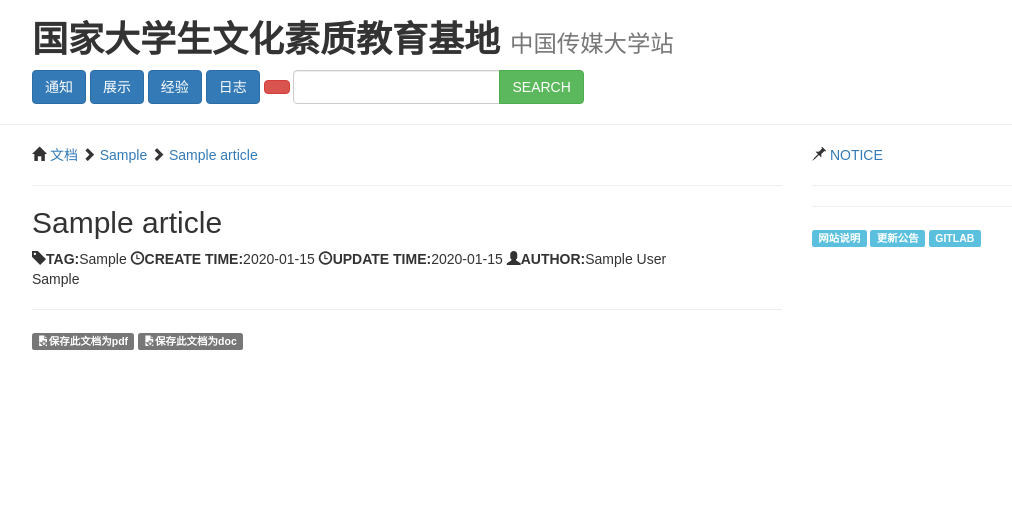
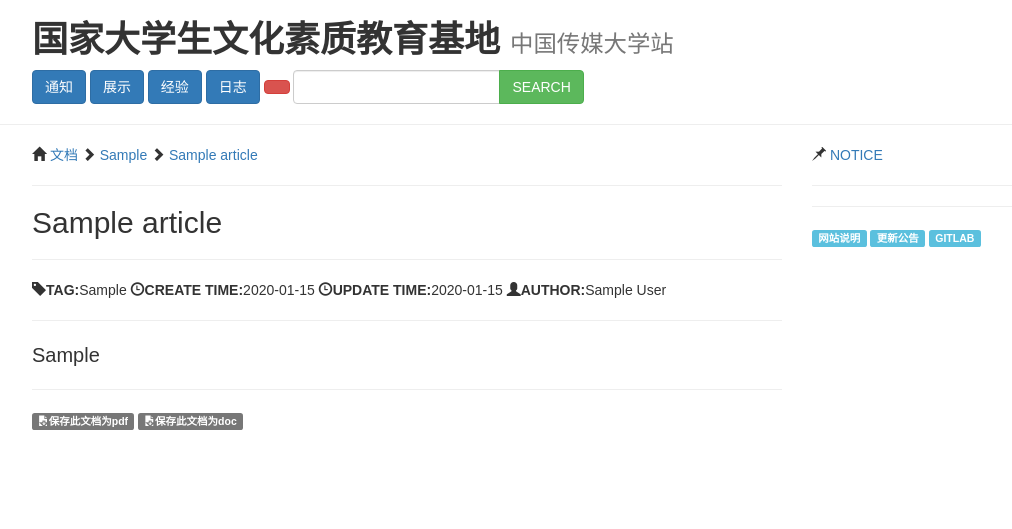
Before and after one commit to fkworld/wenhua_cuc, a Flask app: page /article/1 in a window 1280 px wide. Shown: the top 529 px of the page, without its empty margins (38-1050 px from the left). Run offline with Flask 2, Linux system fonts and the light colour scheme; tables that the repository leaves empty hold one stand-in row (values such as "Sample post"); some libraries are stand-ins or nearby versions.

Commit message:
修复文章显示页面的css

```diff
--- a/static/font.css
+++ b/static/font.css
@@ -1,3 +1,9 @@
 * {
-    font-family: Arial, Microsoft YaHei;
+  font-family: Arial, Microsoft YaHei;
+  text-align:justify;
+  text-justify:inter-ideograph;
 }
+
+.article_context {
+  font-size: 20px;
+}
--- a/templates/article.html
+++ b/templates/article.html
@@ -13,22 +13,23 @@
 <div id="article_title">
     <h2>{{ article.title }}</h2>
 </div>
-<div id="article_info" class="col-sm-12">
-    <div class="row">
+<hr>
+<div id="article_info">
     <span class="glyphicon glyphicon-tag"></span><b>TAG:</b>{{ article.get_tag_name() }}
     <span class="glyphicon glyphicon-time"></span><b>CREATE TIME:</b>{{ article.get_create_time() }}
     <span class="glyphicon glyphicon-time"></span><b>UPDATE TIME:</b>{{ article.get_update_time() }}
     <span class="glyphicon glyphicon-user"></span><b>AUTHOR:</b>{{ article.author }}
 </div>
-    <div class="row">
+<div id="article_operate">
     {% if current_user.is_authenticated %}
+    <hr>
     <span class="glyphicon glyphicon-edit"></span><b>FLAG:</b>{{ article.get_flag_name() }}
     <a href="{{ url_for('views_blueprint.edit_article',article_id=article.id) }}"><span class="glyphicon glyphicon-pencil"></span>EDIT</a>
     <a href="{{ url_for('views_blueprint.delete_article',article_id=article.id) }}"><span class="glyphicon glyphicon-trash"></span>DELETE</a>
     {% endif %}
 </div>
-</div>
-<div id="article_context">
+<hr>
+<div id="article_context" class="article_context">
     {{ article.txt_html | safe }}
 </div>
 {% endblock %}
--- a/templates/bootstrap.html
+++ b/templates/bootstrap.html
@@ -10,7 +10,7 @@
 
     <!-- Bootstrap -->
     <link href="{{ url_for("static", filename="bootstrap/css/bootstrap.min.css") }}" rel="stylesheet"><!-- bootstrap -->
-    <link href="{{ url_for("static", filename="font.css") }}" rel="stylesheet" ><!-- 自定义字体文件 -->
+    <link href="{{ url_for("static", filename="font.css" ) }}" rel="stylesheet"><!-- 自定义字体文件 -->
     <!-- 特别注意此处的引用方式，这是flask模式下的标准引用格式 -->
 
     <!-- HTML5 shim and Respond.js for IE8 support of HTML5 elements and media queries -->
@@ -28,10 +28,12 @@
     {% block content %}
     {% endblock %}
 
+    {% block scripts %}
     <!-- jQuery (necessary for Bootstrap's JavaScript plugins) -->
     <script src="https://cdn.bootcss.com/jquery/1.12.4/jquery.min.js"></script>
     <!-- Include all compiled plugins (below), or include individual files as needed -->
     <script src="{{ url_for("static", filename="bootstrap/js/bootstrap.min.js") }}"></script>
+    {% endblock %}
 </body>
 
 </html>
```
Also changed, not shown: templates/test.html (added, +11 -0 lines). Lines whose indentation alone changed are shown as unchanged.
